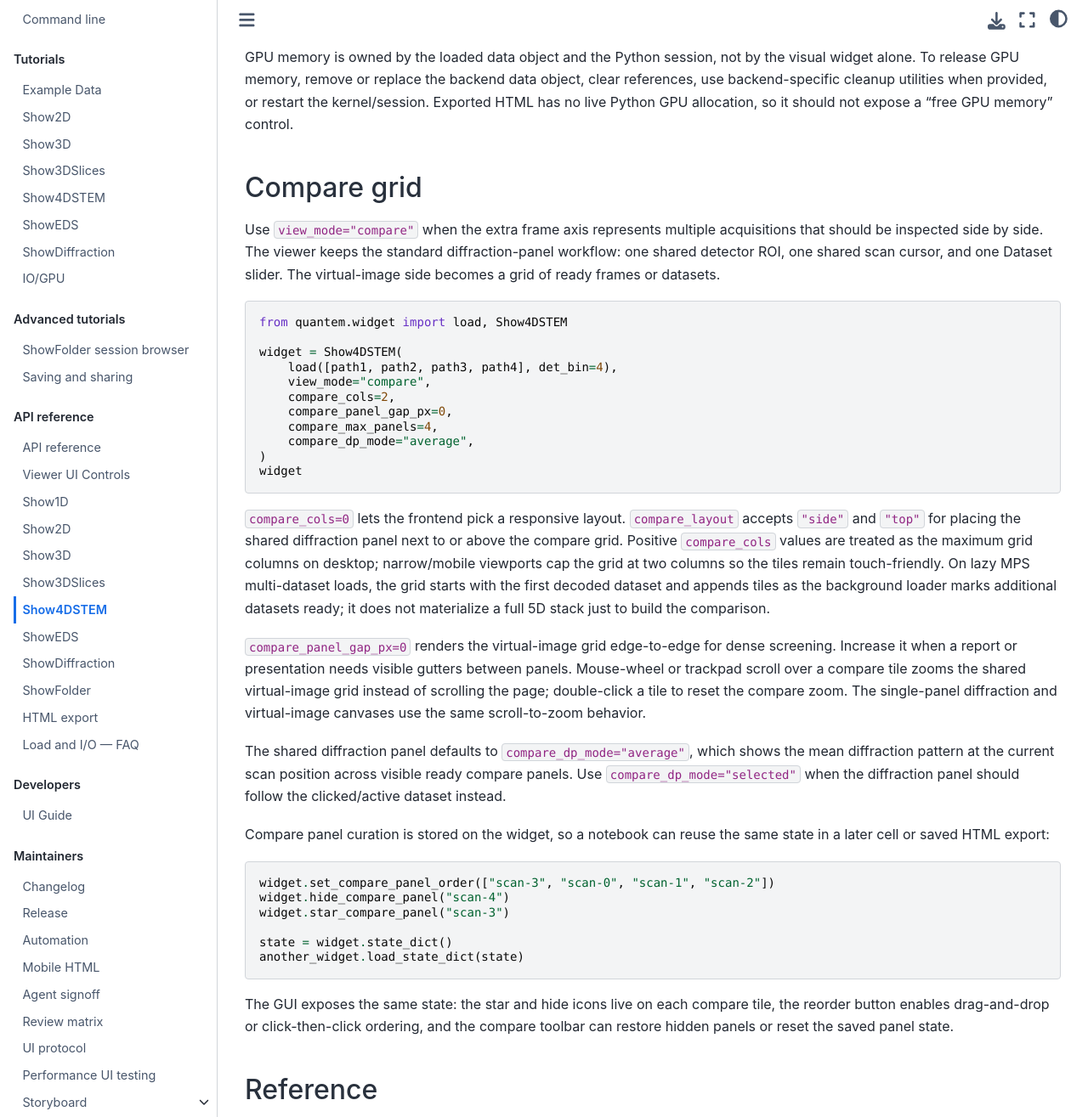
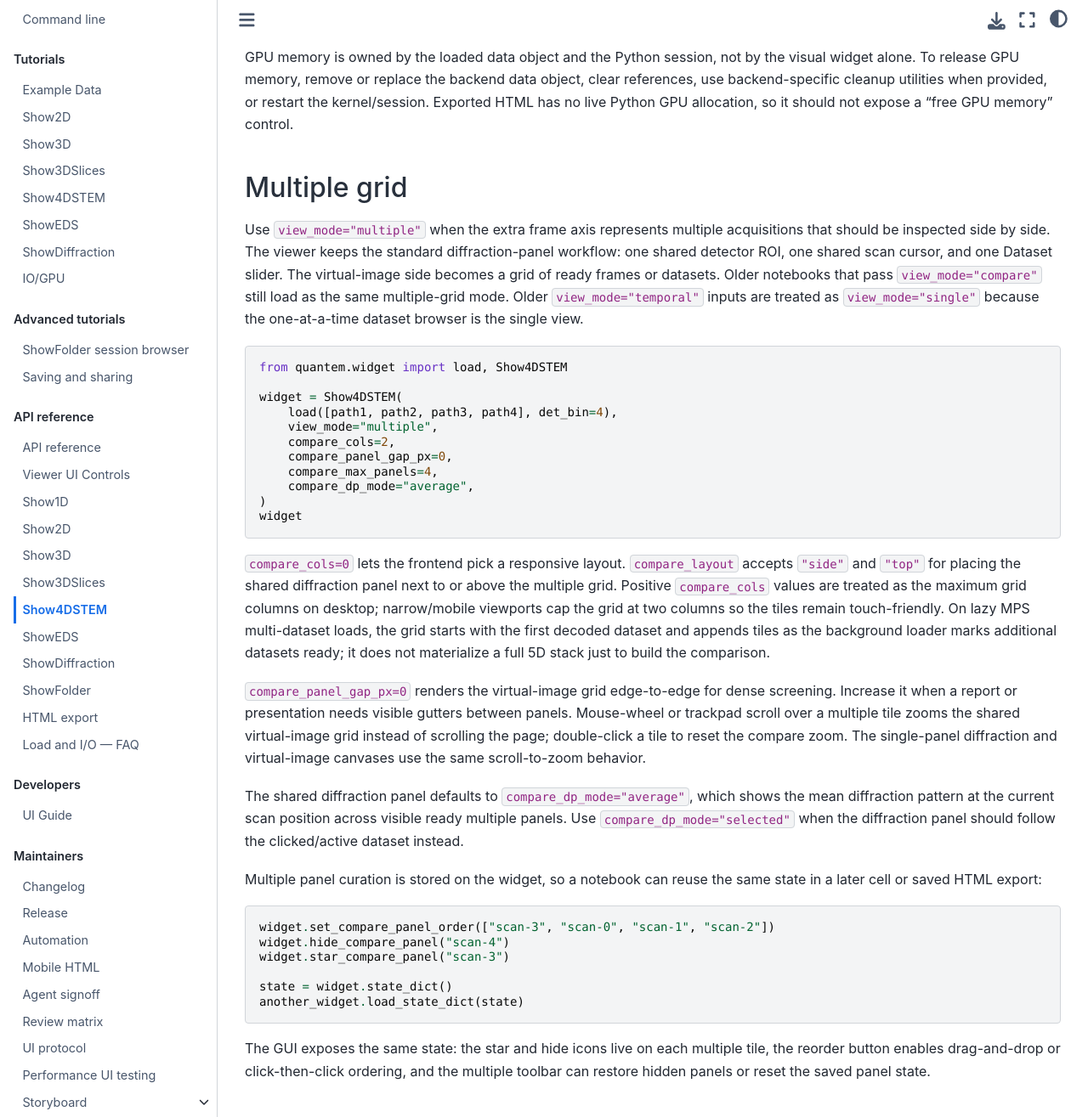
Before and after one commit to bobleesj/quantem.widget, a Jupyter Book: the page built from docs/api/show4dstem.md, in a window 1280 px wide and 1400 px high, scrolled down 2086 px, cut to the strip 0-1315 px from the top of the window. Shown: the whole strip at 85% size. Built offline with Jupyter Book 1.0.4 settings and Sphinx 7.4.7 and the Sphinx Book theme 1.1.4, drawn with Linux system fonts in a browser that asks for light colours; some of the changed text lies outside the part shown.

Commit message:
Rename Show4DSTEM view modes to single and multiple

````diff
--- a/docs/api/show4dstem.md
+++ b/docs/api/show4dstem.md
@@ -32,7 +32,7 @@ w = Show4DSTEM(load([path1, path2, path3], det_bin=4))
 # Multi-dataset comparison: one shared diffraction ROI, many virtual images.
 w = Show4DSTEM(
     load([path1, path2, path3], det_bin=4),
-    view_mode="compare",
+    view_mode="multiple",
     compare_cols=3,
 )
 
@@ -111,20 +111,23 @@ object, clear references, use backend-specific cleanup utilities when provided,
 or restart the kernel/session. Exported HTML has no live Python GPU allocation,
 so it should not expose a "free GPU memory" control.
 
-## Compare grid
+## Multiple grid
 
-Use `view_mode="compare"` when the extra frame axis represents multiple
+Use `view_mode="multiple"` when the extra frame axis represents multiple
 acquisitions that should be inspected side by side. The viewer keeps the
 standard diffraction-panel workflow: one shared detector ROI, one shared scan
 cursor, and one Dataset slider. The virtual-image side becomes a grid of ready
-frames or datasets.
+frames or datasets. Older notebooks that pass `view_mode="compare"` still load
+as the same multiple-grid mode. Older `view_mode="temporal"` inputs are treated
+as `view_mode="single"` because the one-at-a-time dataset browser is the single
+view.
 
 ```python
 from quantem.widget import load, Show4DSTEM
 
 widget = Show4DSTEM(
     load([path1, path2, path3, path4], det_bin=4),
-    view_mode="compare",
+    view_mode="multiple",
     compare_cols=2,
     compare_panel_gap_px=0,
     compare_max_panels=4,
@@ -135,7 +138,7 @@ widget
 
 `compare_cols=0` lets the frontend pick a responsive layout. `compare_layout`
 accepts `"side"` and `"top"` for placing the shared diffraction panel next to
-or above the compare grid. Positive `compare_cols` values are treated as the
+or above the multiple grid. Positive `compare_cols` values are treated as the
 maximum grid columns on desktop; narrow/mobile viewports cap the grid at two
 columns so the tiles remain touch-friendly. On lazy MPS multi-dataset loads, the
 grid starts with the first decoded dataset and appends tiles as the background
@@ -144,17 +147,17 @@ just to build the comparison.
 
 `compare_panel_gap_px=0` renders the virtual-image grid edge-to-edge for dense
 screening. Increase it when a report or presentation needs visible gutters
-between panels. Mouse-wheel or trackpad scroll over a compare tile zooms the
+between panels. Mouse-wheel or trackpad scroll over a multiple tile zooms the
 shared virtual-image grid instead of scrolling the page; double-click a tile to
 reset the compare zoom. The single-panel diffraction and virtual-image canvases
 use the same scroll-to-zoom behavior.
 
 The shared diffraction panel defaults to `compare_dp_mode="average"`, which
 shows the mean diffraction pattern at the current scan position across visible
-ready compare panels. Use `compare_dp_mode="selected"` when the diffraction
+ready multiple panels. Use `compare_dp_mode="selected"` when the diffraction
 panel should follow the clicked/active dataset instead.
 
-Compare panel curation is stored on the widget, so a notebook can reuse the
+Multiple panel curation is stored on the widget, so a notebook can reuse the
 same state in a later cell or saved HTML export:
 
 ```python
@@ -166,9 +169,9 @@ state = widget.state_dict()
 another_widget.load_state_dict(state)
 ```
 
-The GUI exposes the same state: the star and hide icons live on each compare
+The GUI exposes the same state: the star and hide icons live on each multiple
 tile, the reorder button enables drag-and-drop or click-then-click ordering, and
-the compare toolbar can restore hidden panels or reset the saved panel state.
+the multiple toolbar can restore hidden panels or reset the saved panel state.
 
 ## Reference
 
@@ -200,9 +203,9 @@ Python round trip - see [Performance](../maintainer/widget-performance).
 | Annular inner / outer | `roi_radius_inner`, `roi_radius` | ADF annulus geometry |
 | Virtual-image ROI | `vi_roi_mode`, `vi_roi_center_row`, `vi_roi_center_col` | Pick a real-space region to average its diffraction |
 | FFT toggle | `show_fft`, `fft_window` | Power spectrum of the virtual image |
-| Compare grid | `view_mode="compare"`, `compare_cols`, `compare_panel_gap_px`, `compare_max_panels`, `compare_layout` | Shows ready frames/datasets as synchronized virtual images sharing the detector ROI and scan cursor |
-| Compare DP source | `compare_dp_mode` | Shows either the average DP across visible compare panels or the selected panel's DP |
-| Compare panel state | `compare_panel_order`, `compare_hidden_panels`, `compare_starred_panels`; `set_compare_panel_order()`, `hide_compare_panel()`, `show_all_compare_panels()`, `star_compare_panel()` | Saves/reuses panel order, hidden panels, and starred picks across cells, state files, and HTML export |
+| Multiple grid | `view_mode="multiple"`, `compare_cols`, `compare_panel_gap_px`, `compare_max_panels`, `compare_layout` | Shows ready frames/datasets as synchronized virtual images sharing the detector ROI and scan cursor |
+| Multiple DP source | `compare_dp_mode` | Shows either the average DP across visible multiple panels or the selected panel's DP |
+| Multiple panel state | `compare_panel_order`, `compare_hidden_panels`, `compare_starred_panels`; `set_compare_panel_order()`, `hide_compare_panel()`, `show_all_compare_panels()`, `star_compare_panel()` | Saves/reuses panel order, hidden panels, and starred picks across cells, state files, and HTML export |
 | Viewer chrome preset | `ui_mode` plus explicit `show_*` kwargs | Applies shared display presets; see [Viewer UI controls](viewer-ui) |
 | Control visibility | `show_controls`, `controls_collapsed`; `collapse_controls()`, `expand_controls()`, `toggle_controls()` | Permanently remove controls or temporarily collapse them behind the top GUI toggle |
 | Title visibility | `show_title` | Top title row shows/hides |
````
Also changed, not shown: docs/maintainer/storyboard-show4dstem.md (+7 -7 lines), 3 other files.
